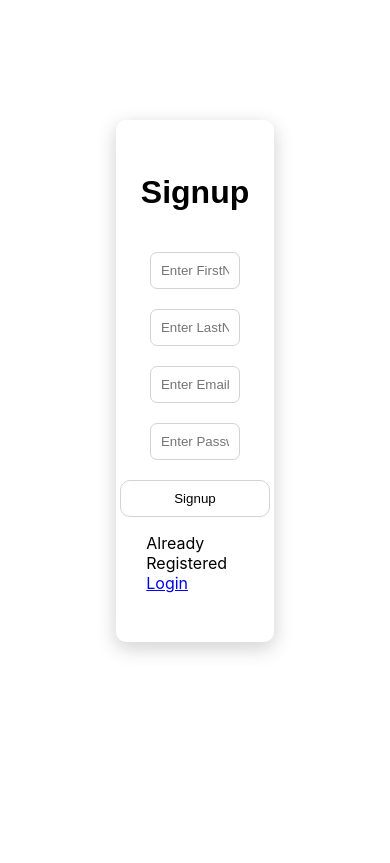
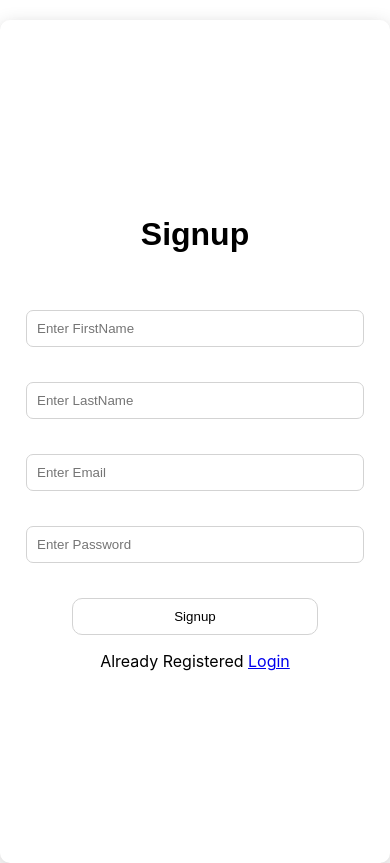
Before and after one commit to Umer2451/finance-appV2, a React (Create React App) app: page /signup in a window 390 px wide. Built offline with nearby package versions, Linux system fonts and the light colour scheme.

Commit message:
deploy build

```diff
--- a/package.json
+++ b/package.json
@@ -21,7 +21,7 @@
   },
   "scripts": {
     "predeploy": "npm run build",
-    "deploy": "gh-pages -d build",
+    "deploy": "gh-pages -b master -d build",
     "start": "react-scripts start",
     "build": "react-scripts build",
     "test": "react-scripts test",
--- a/src/styles/login.css
+++ b/src/styles/login.css
@@ -1,32 +1,57 @@
-.form{
+.form {
     margin: auto;
-    margin-top: 120px;
+    margin-top: 5%;
     border-radius: 10px;
     box-shadow: 0 4px 8px 0 rgba(236, 228, 228, 0.2), 0 6px 20px 0 rgba(0, 0, 0, 0.19);
-    width: 25%;
-    height: 50vh;
+    width: 70%;
+    max-width: 400px; /* Limit maximum width for larger screens */
+    min-width: 300px; /* Set minimum width for smaller screens */
+    height: auto; /* Adjust height based on content */
     display: flex;
     flex-direction: column;
     justify-content: center;
     align-items: center;
-    padding: 50px 30px 50px 30px;
+    padding: 5% 5%; /* Adjust padding based on screen size */
 }
-.form > input{
-border: 1px solid lightgray;
-padding: 10px;
-margin-top: 20px;
-background-color: #ffffff;
-border-radius: 7px;
-width: 70%;
+
+.form > input {
+    border: 1px solid lightgray;
+    padding: 10px;
+    margin-top: 10%;
+    background-color: #ffffff;
+    border-radius: 7px;
+    width: 80%; /* Adjust width based on screen size */
+    max-width: 300px; /* Limit maximum width */
 }
-.form > button{
-    width: 150px;
+
+.form > button {
+    width: 50%;
+    max-width: 200px; /* Limit maximum width */
     border-radius: 10px;
     border: 1px solid lightgray;
     background-color: #ffffff;
     padding: 10px;
-    margin-top: 20px;
+    margin-top: 10%;
 }
-.heading{
+
+.heading {
     font-family: Arial, Helvetica, sans-serif;
 }
+
+/* Media Query for smaller screens */
+@media screen and (max-width: 600px) {
+    .form {
+        width: 90%;
+        padding: 45% 5%; /* Adjust padding for smaller screens */
+    }
+
+    .form > input {
+        width: 90%;
+        max-width: none; /* Remove max-width for input on smaller screens */
+    }
+
+    .form > button {
+        width: 70%;
+        max-width: none; /* Remove max-width for button on smaller screens */
+    }
+}
```
